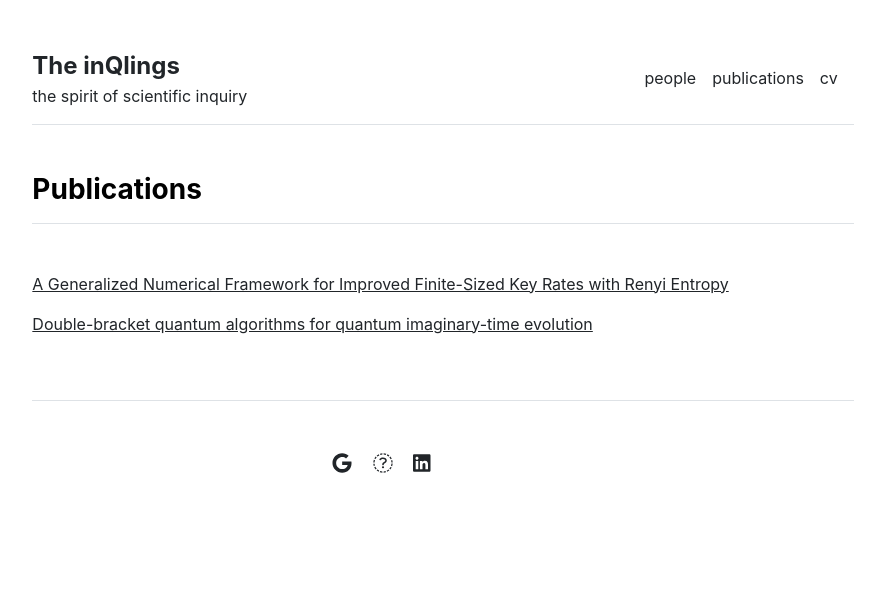
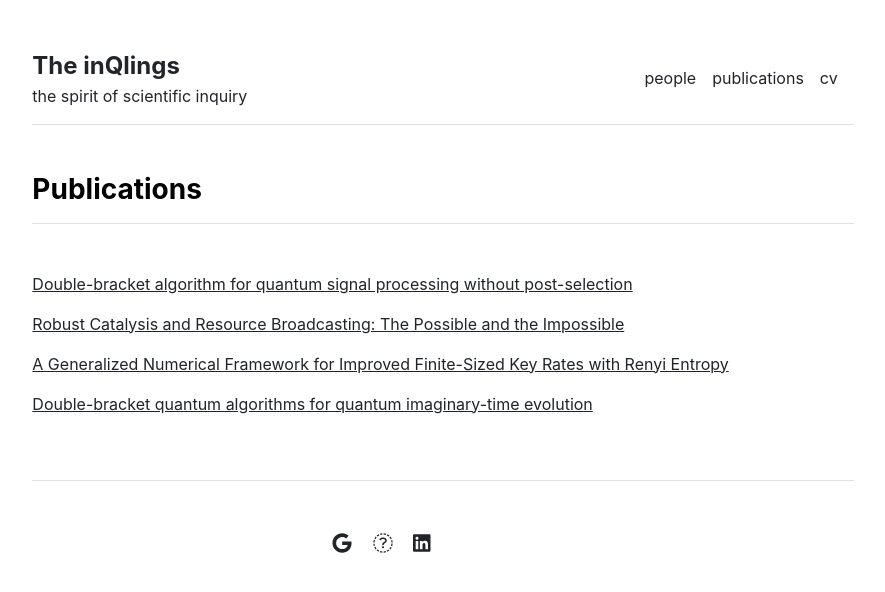
Before and after one commit to nelly-ng/nelly-ng.github.io, a Jekyll site: the page built from publications.md, in a window 1280 px wide. Shown: the top 592 px of the page, without its empty margins (197-1082 px from the left). Built offline with Jekyll 4.4.1, drawn with Linux system fonts in a browser that asks for light colours.

Commit message:
Update publications.yml

```diff
--- a/_data/publications.yml
+++ b/_data/publications.yml
@@ -1,7 +1,9 @@
 featured:
-- {name: ' Double-bracket algorithm for quantum signal processing without post-selection'}
+- {name: 'Double-bracket algorithm for quantum signal processing without post-selection'}
 - {name: 'Robust Catalysis and Resource Broadcasting: The Possible and the Impossible'}
 
 index:
+- {name: 'Double-bracket algorithm for quantum signal processing without post-selection'}
+- {name: 'Robust Catalysis and Resource Broadcasting: The Possible and the Impossible'}
 - {name: 'A Generalized Numerical Framework for Improved Finite-Sized Key Rates with Renyi Entropy'}
-- {name: ' Double-bracket quantum algorithms for quantum imaginary-time evolution '}
+- {name: 'Double-bracket quantum algorithms for quantum imaginary-time evolution '}
```
